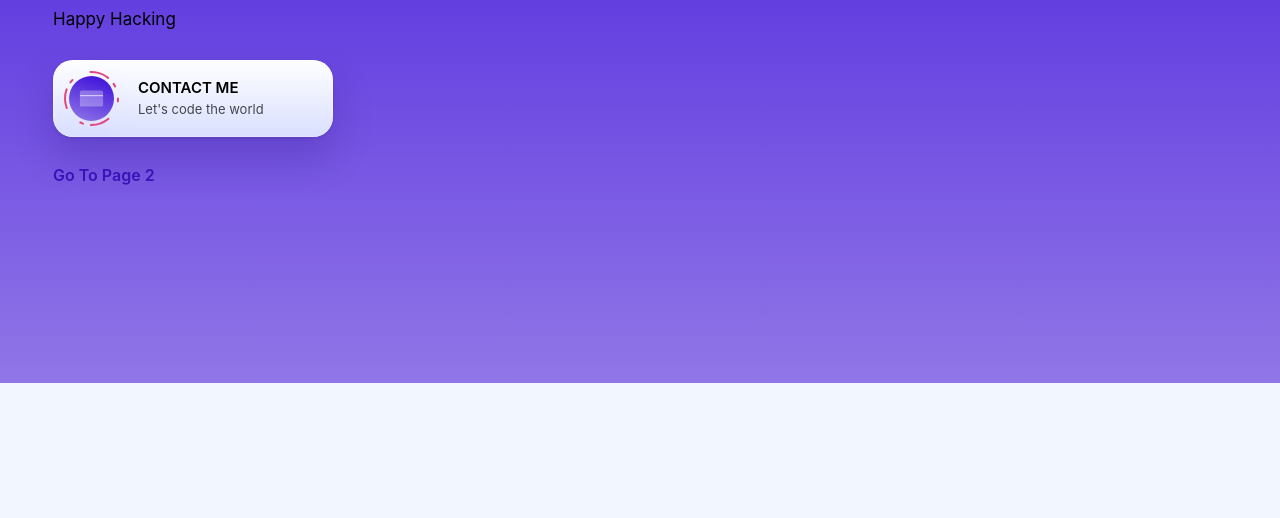
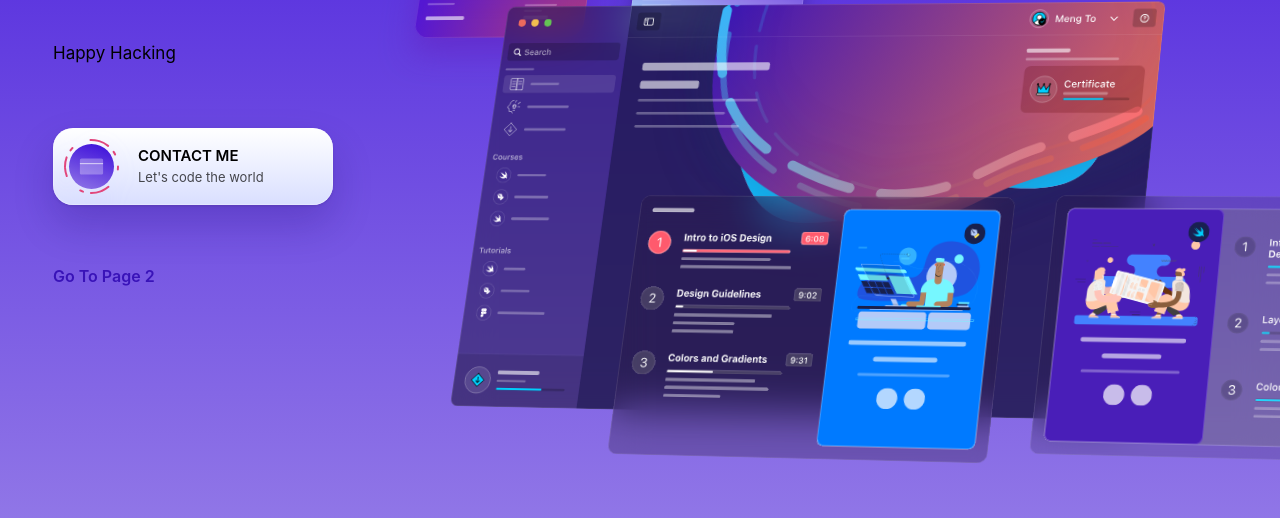
Before and after one commit to sergiovalbuena/myportafolioweb, a Gatsby site: page / in a window 1280 px wide. Shown: the part 282-800 px from the top of the page. Built offline with nearby package versions, Linux system fonts and the light colour scheme; Gatsby itself is replaced by a stand-in of ours.

Commit message:
mockups Hero added, animation hover too

```diff
--- /dev/null
+++ b/src/components/animations/MockupAnimation.js
@@ -0,0 +1,135 @@
+import React from 'react'
+import styled from 'styled-components'
+
+export default function MockupAnimation() {
+  return (
+      <Wrapper>
+          <div className='mockup1' />
+          <div className='mockup2' />
+          <div className='mockup3' />
+          <div className='mockup4' />
+          <div className='mockup5' />
+    </Wrapper>
+  )
+}
+
+const Wrapper = styled.div`
+    position: relative;
+    perspective: 5000;
+
+    div{
+        transform: rotateY(-20deg) rotateX(20deg);
+        transform-origin: bottom left ;
+    }
+
+    *{
+        transition: 1s cubic-bezier(0.075, 0.82, 0.165, 1) ;
+    }
+
+    :hover div{
+        transform: rotateY(0deg) rotateX(0deg) ;
+        &.mockup1{
+            transition-delay: .2s;
+            transform: translate(-30px, -30px) ;
+        }
+        &.mockup2{
+            transition-delay: .4s;
+            transform: translate(0px, -30px) ;
+        }
+        &.mockup3{
+            transition-delay: 0s;
+        }
+        &.mockup4{
+            transition-delay: .1s;
+            transform: translate(-120px, 30px) ;
+        }
+        &.mockup5{
+            transition-delay: .3s;
+            transform: translate(-90px, 30px) ;
+        }
+
+        :hover{
+            filter: brightness(150%) saturate(120%);
+        }
+    }
+
+    .mockup1{
+        position:absolute ;
+        width: 183px ;
+        height: 120px ;
+        left: 0px;
+        top: 0px;
+
+        background: url('images/animations/mockup1.svg') ,radial-gradient(
+            218.51% 281.09% at 100% 100%,
+            rgba(235,63,51,0.6) 0%,
+            rgba(76,0,200,.6) 45.83%,
+            rgba(76,0,200,.6) 100%
+        ) ;
+        box-shadow:0px 16.38px 32.77px rgba(99,30,187,.5), inset 0px 0px 0px .5px rgba(255,255,255,.2) ;
+        backdrop-filter: blur(21.85px) ;  //minimal browser support
+        border-radius: 16px;
+
+    }
+
+    .mockup2{
+        position:absolute ;
+        width: 183px ;
+        height: 120px ;
+        left: 214px;
+        top: 0px;
+
+        background: url('images/animations/mockup2.svg'),linear-gradient(
+            198.51deg,
+            #4315db 12.72%,
+            #9076e7 54.49%,
+            #a2eeff 100.01%
+        ) ;
+        box-shadow:0px 8.38px 16.77px rgba(0,0,0,.1),
+        0px 16px 32px rgba(0,0,0,.15),
+        inset 0px 0px 0px .5px rgba(255,255,255,.2) ;
+        backdrop-filter: blur(21.85px) ;  //minimal browser support
+        border-radius: 16px;
+    }
+    .mockup3{
+        position: absolute;
+        width: 701px ;
+        height:428px ;
+        left: 37px;
+        top: 60px;
+
+        background: url('images/animations/mockup3.svg'), rgba(23, 12, 61, .5);
+        box-shadow: inset 0px 0px 0px .5px rgba(255, 255, 255, .2) ;
+        backdrop-filter: blur(20px) ;
+
+        border-radius: 8px ;
+    }
+
+    .mockup4{
+        position:absolute ;
+        width: 399px ;
+        height: 274px ;
+        left: 194px;
+        top: 262px;
+
+        background: url('images/animations/mockup4.svg'), rgba(39,20,62,.3) ;
+        box-shadow: inset 0px 0px 0px .5px rgba(255,255,255,.2) ;
+        backdrop-filter: blur(20px) ;
+
+        border-radius:10px ;
+    }
+
+    .mockup5{
+        position:absolute ;
+        width:412px ;
+        height:274px ;
+        left: 616px;
+        top: 262px;
+
+        background: url('images/animations/mockup5.svg'), rgba(39,20,62,.2);
+        box-shadow:inset 0 0 0 .5px rgba(255,255,255,.2);
+        backdrop-filter: blur(20px) ;
+
+        border-radius:10px ;
+    }
+`
--- a/src/components/sections/HeroSection.js
+++ b/src/components/sections/HeroSection.js
@@ -4,6 +4,7 @@ import styled from "styled-components"
 import { H1, MediumText } from "../styles/TextStyles"
 import { themes } from "../styles/ColorStyles"
 import ContactButton from "../buttons/ContactButton"
+import MockupAnimation from "../animations/MockupAnimation"
 
 //const HeroSection = () => {return(<div></div>)}
 function HeroSection() {
@@ -13,9 +14,13 @@ function HeroSection() {
         <TextWrapper>
           <Title>Hi,</Title>
                   <Description>Happy Hacking</Description>
-                  <ContactButton/>
+          <ContactButton
+            //title='Contactame ahora'
+            //subtitle='Codificando el mundo'
+                  />
           <Link to="/page-2">Go To Page 2</Link>
         </TextWrapper>
+        <MockupAnimation />
       </ContentWrapper>
     </Wrapper>
   )
@@ -25,12 +30,18 @@ export default HeroSection
 
 const Wrapper = styled.div`
   background: linear-gradient(180deg, #4316db 0%, #9076e7 100%);
+  overflow: hidden ;
 `
 
 const ContentWrapper = styled.div`
   max-width: 1234px;
+  height: 800px;
   margin: 0 auto;
   padding: 200px 30px;
+  display:grid ;
+  grid-template-columns:360px auto ;
+
+
 `
 const TextWrapper = styled.div`
   max-width: 360px;
```
Also changed, not shown: src/images/example.png (deleted), src/images/gatsby-icon.png (deleted).
